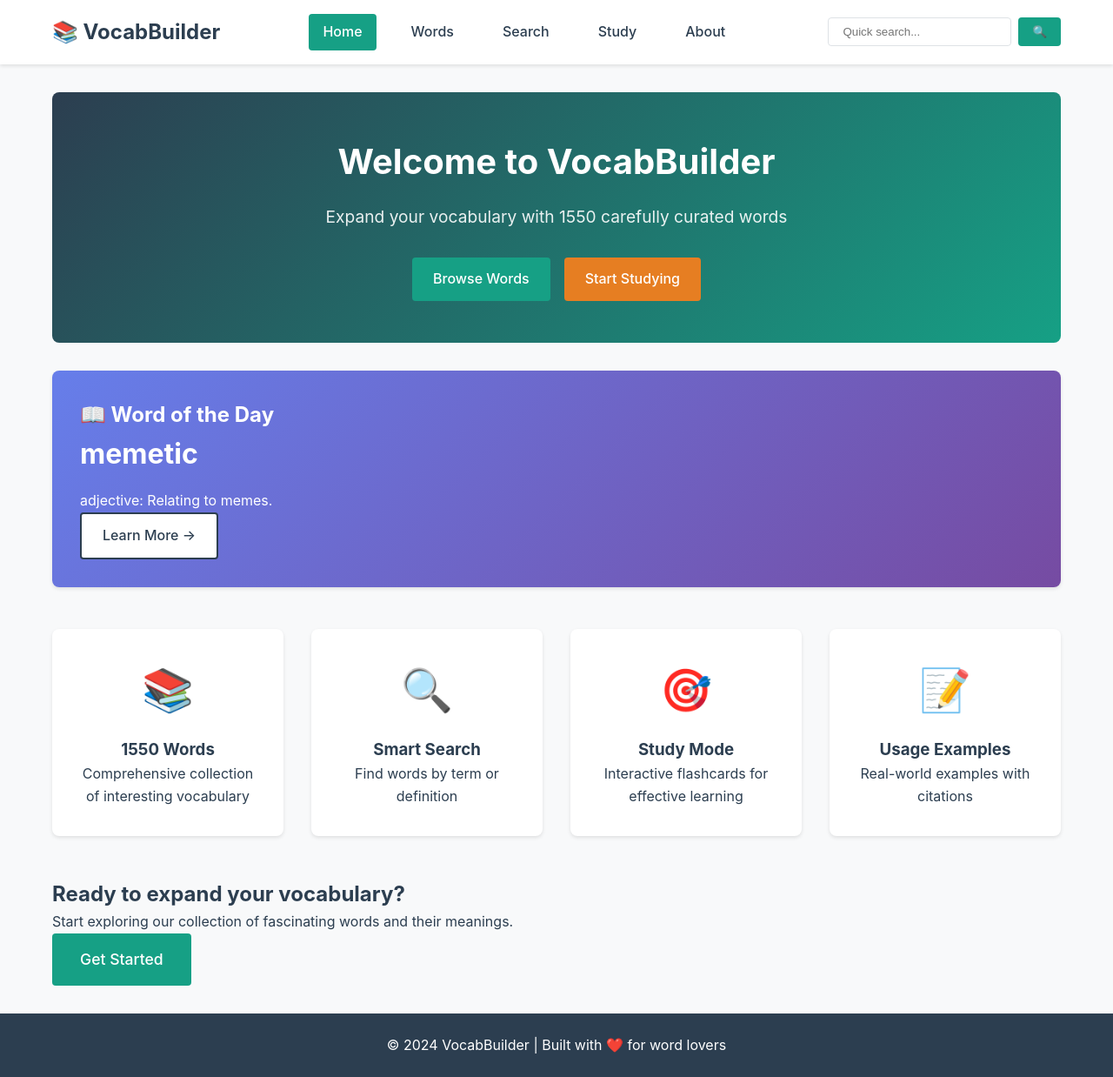
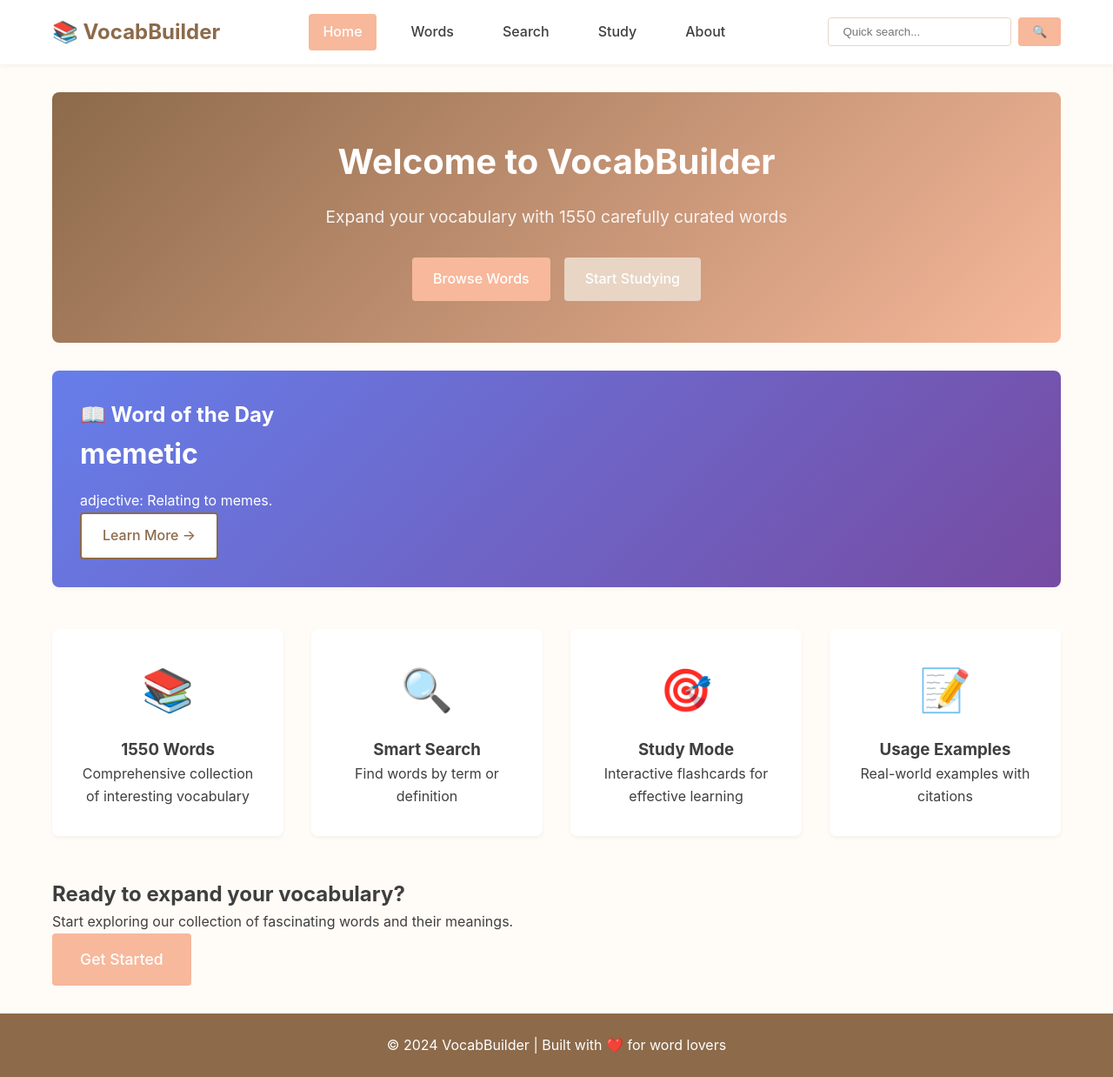
Before and after one commit to Shalsh23/VocabBuilder, a Flask app: page / in a window 1280 px wide. Shown: the whole page at 87% size. Run offline with Flask 3, Linux system fonts and the light colour scheme.

Commit message:
feat: apply warm pastel color palette
- Updated CSS variables to use warm pastel colors
- Primary: Otter Brown (#8C6A4A)
- Secondary: Peach Blush (#F7B89B)
- Accent: Sandy Beige (#E8D5C4)
- Background: Ivory White (#FFFCF7)
- Text: Charcoal (#3F3F3F)
- Softer shadows using charcoal base instead of black

```diff
--- a/web/static/css/style.css
+++ b/web/static/css/style.css
@@ -1,14 +1,14 @@
 /* VocabBuilder CSS Stylesheet */
 
 :root {
-    --primary-color: #2C3E50;
-    --secondary-color: #16A085;
-    --accent-color: #E67E22;
-    --background-color: #F8F9FA;
-    --text-color: #2C3E50;
-    --border-color: #DEE2E6;
-    --card-shadow: 0 2px 4px rgba(0,0,0,0.1);
-    --hover-shadow: 0 4px 8px rgba(0,0,0,0.15);
+    --primary-color: #8C6A4A;      /* Otter Brown - warm, grounded */
+    --secondary-color: #F7B89B;    /* Peach Blush - soft, friendly warmth */
+    --accent-color: #E8D5C4;       /* Sandy Beige - calm backdrop */
+    --background-color: #FFFCF7;   /* Ivory White - subtle warmth */
+    --text-color: #3F3F3F;         /* Charcoal - maximum readability */
+    --border-color: #E8D5C4;       /* Sandy Beige for subtle borders */
+    --card-shadow: 0 2px 4px rgba(63, 63, 63, 0.06);
+    --hover-shadow: 0 4px 8px rgba(63, 63, 63, 0.10);
 }
 
 * {
```
